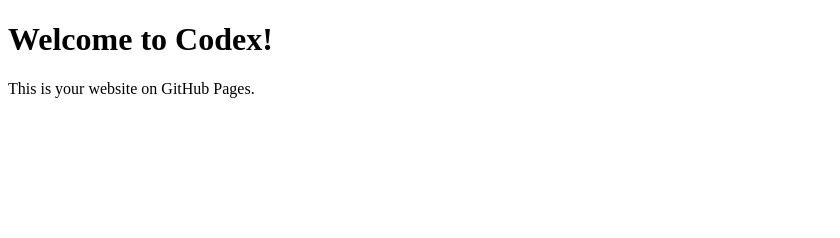
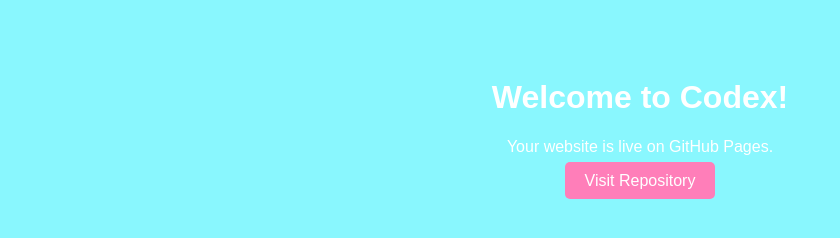
Before and after one commit to ahmednaim1775-oss/index.html, a plain HTML site: page index.html in a window 1280 px wide. Shown: the whole page, without its empty margins (0-840 px from the left). Drawn offline with Linux system fonts and the light colour scheme.

Commit message:
Update index.html

```diff
--- a/index.html
+++ b/index.html
@@ -4,8 +4,9 @@
   <meta charset="UTF-8">
   <title>Codex Website</title>
 </head>
-<body>
+<body style="text-align:center; font-family:Arial; background-color:#89f7fe; color:white; padding-top:50px;">
   <h1>Welcome to Codex!</h1>
-  <p>This is your website on GitHub Pages.</p>
+  <p>Your website is live on GitHub Pages.</p>
+  <a href="https://github.com/ahmednaim1775-oss/codex" style="padding:10px 20px; background-color:#ff7eb9; color:white; text-decoration:none; border-radius:5px;">Visit Repository</a>
 </body>
 </html>
```
